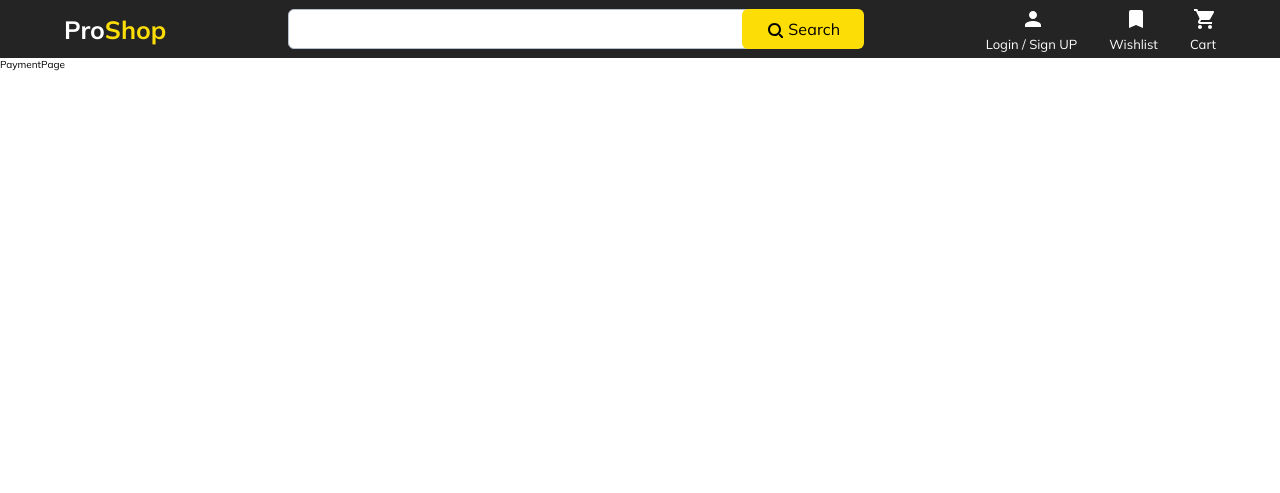
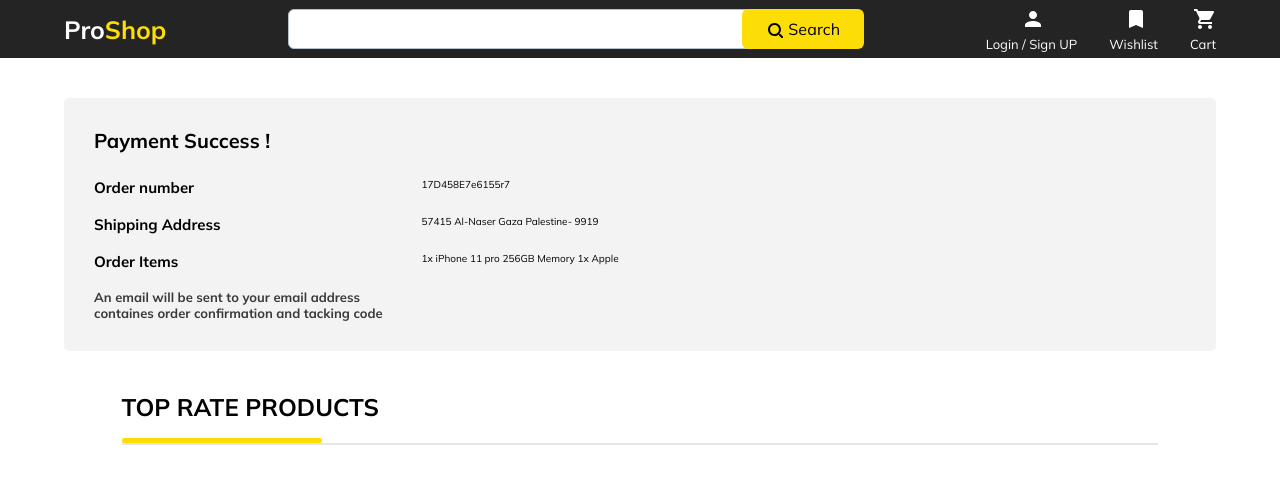
Before and after one commit to mohammedshamia/heroes-team-project, a React (Create React App) app: page /product/payment in a window 1280 px wide. Shown: the top 493 px of the page. Built offline with nearby package versions, Linux system fonts and the light colour scheme.

Commit message:
I created Payment Success Page

```diff
--- a/src/Components/Elements/Alert/index.tsx
+++ b/src/Components/Elements/Alert/index.tsx
@@ -10,7 +10,7 @@ interface IProps extends HTMLProps<HTMLDivElement> {
   component?: any;
   position?: positions;
   type?: types;
-  setOpen: (boo: boolean) => void;
+  setOpen?: (boo: boolean) => void;
 }
 
 const Index = ({
@@ -23,7 +23,7 @@ const Index = ({
 }: IProps) => {
   window.setTimeout(() => {
     console.log("out!");
-    if (position === "snackBar") {
+    if (position === "snackBar" && setOpen) {
       setOpen(false);
     }
   }, 6000);
--- /dev/null
+++ b/src/Pages/PaymentPage/SuccessMessage/index.tsx
@@ -0,0 +1,59 @@
+import React from "react";
+import styled from "styled-components";
+import Alert from "../../../Components/Elements/Alert/index";
+import TopRate from "../../HomePage/Components/topRate";
+
+const SuccessMessage = styled.div`
+  padding: 40px 0 ;
+`;
+
+const Hint= styled.p`
+  width: 30%;
+  font-weight: bold;
+  font-size: 13px;
+  color: #3a3939;
+`
+const Title= styled.h1`
+  margin-bottom: 25px ;
+`
+const InfoContainer = styled.div`
+  display: flex;
+  margin: 18px 0;
+  h2{
+    width: 30%;
+  }
+`;
+
+const Index = () => {
+  return (
+    <SuccessMessage>
+      <Alert type="card" style={{
+        padding: '30px',
+        marginBottom: '20px'
+      }}>
+        <Title>Payment Success !</Title>
+          <InfoContainer>
+            <h2>Order number</h2>
+            <p>17D458E7e6155r7</p>
+          </InfoContainer>
+          <InfoContainer>
+            <h2>Shipping Address</h2>
+            <p>57415 Al-Naser Gaza Palestine- 9919</p>
+          </InfoContainer>
+          <InfoContainer>
+            <h2>Order Items</h2>
+            <p>1x iPhone 11 pro 256GB Memory 1x Apple</p>
+          </InfoContainer>
+          <Hint>
+              An email will be sent to your email address containes order
+              confirmation and tacking code
+            </Hint>
+
+      </Alert>
+
+      <TopRate />
+    </SuccessMessage>
+  );
+};
+
+export default Index;
--- a/src/Pages/PaymentPage/index.tsx
+++ b/src/Pages/PaymentPage/index.tsx
@@ -1,7 +1,18 @@
 import React from "react";
+import Container from "../../Components/Container";
+import TopRate from "../HomePage/Components/topRate";
+import SuccessMessage from "./SuccessMessage/index";
 
 const PaymentPage = () => {
-  return <div>PaymentPage</div>;
+  return (
+    <div>
+      <Container>
+        <SuccessMessage />
+      </Container>
+      {/* PaymentPage */}
+      {/* <TopRate /> */}
+    </div>
+  );
 };
 
 export default PaymentPage;
```
Also changed, not shown: 1 other file (tests, documents, lock files or other folders).
